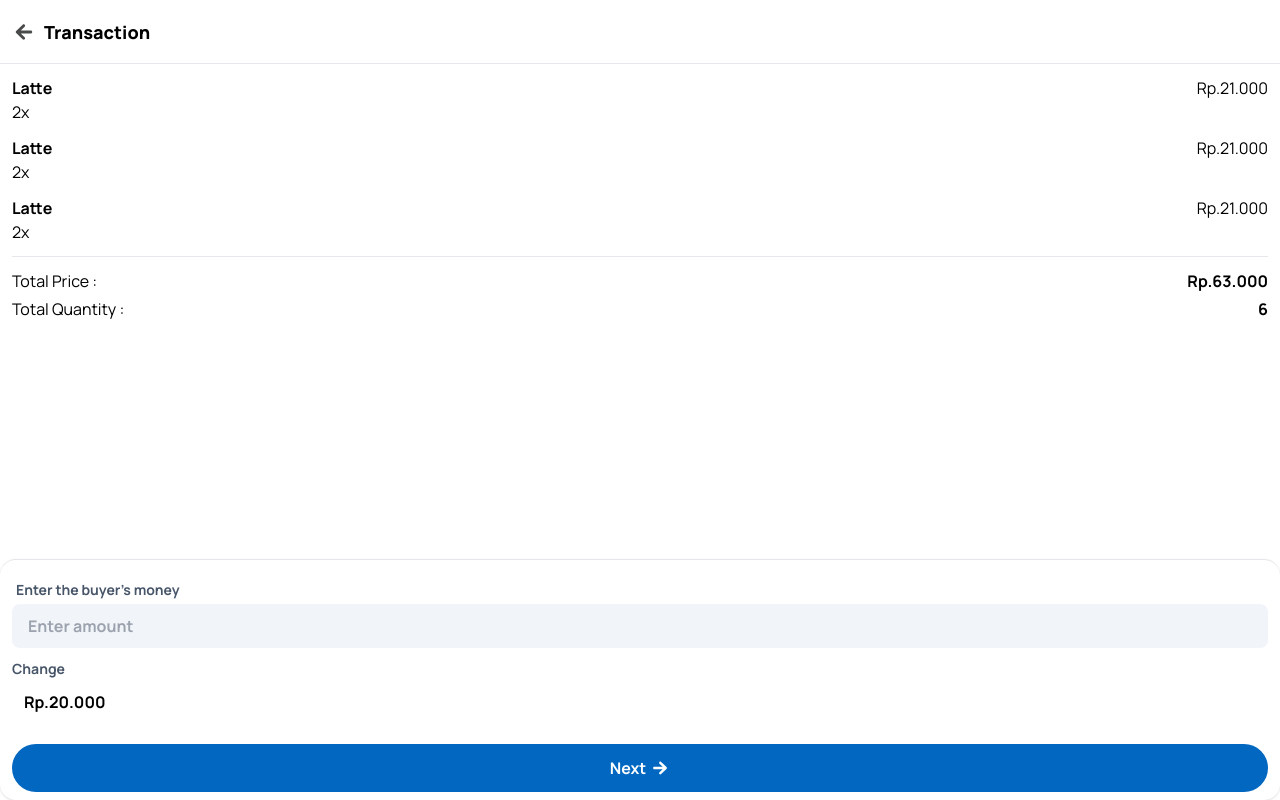
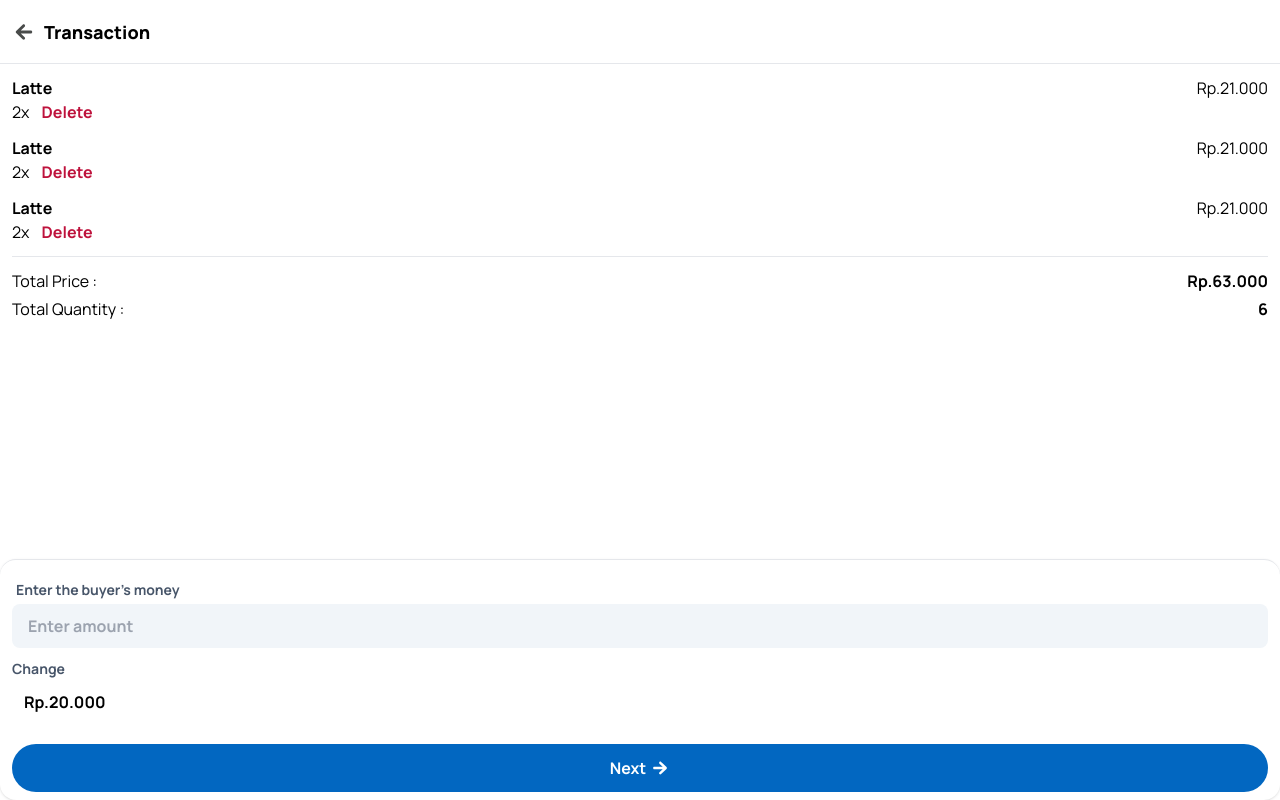
Before and after one commit to yusrilseptriandy/point-of-sales, a React (Vite) app in the folder client/: page /transaction in a window 1280 px wide. Built offline with nearby package versions, Linux system fonts and the light colour scheme.

Commit message:
add button delete at transaction page

```diff
--- a/client/src/components/pages/Transaction.tsx
+++ b/client/src/components/pages/Transaction.tsx
@@ -26,7 +26,12 @@ const Transaction = () => {
             <div className="flex justify-between">
               <div>
                 <h1 className="font-bold">Latte</h1>
-                <p>2x</p>
+                <div className="flex gap-3">
+                  <p>2x</p>
+                  <button className="text-rose-700 font-bold active:scale-95">
+                    Delete
+                  </button>
+                </div>
               </div>
               <span>Rp.21.000</span>
             </div>
@@ -34,7 +39,12 @@ const Transaction = () => {
             <div className="flex justify-between">
               <div>
                 <h1 className="font-bold">Latte</h1>
-                <p>2x</p>
+                <div className="flex gap-3">
+                  <p>2x</p>
+                  <button className="text-rose-700 font-bold active:scale-95">
+                    Delete
+                  </button>
+                </div>
               </div>
               <span>Rp.21.000</span>
             </div>
@@ -42,7 +52,12 @@ const Transaction = () => {
             <div className="flex justify-between">
               <div>
                 <h1 className="font-bold">Latte</h1>
-                <p>2x</p>
+                <div className="flex gap-3">
+                  <p>2x</p>
+                  <button className="text-rose-700 font-bold active:scale-95">
+                    Delete
+                  </button>
+                </div>
               </div>
               <span>Rp.21.000</span>
             </div>
```
